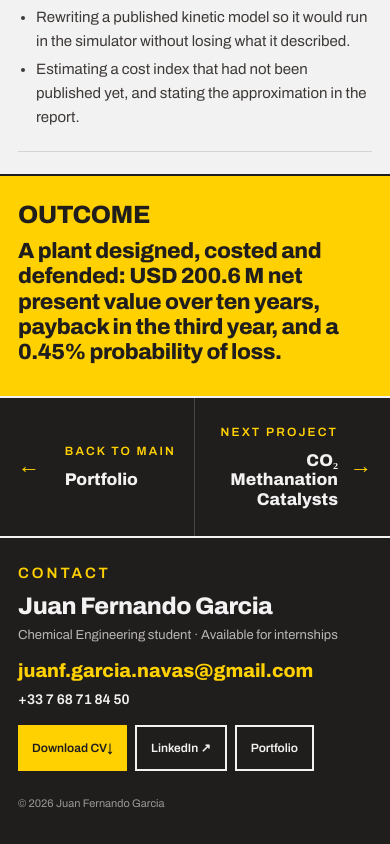
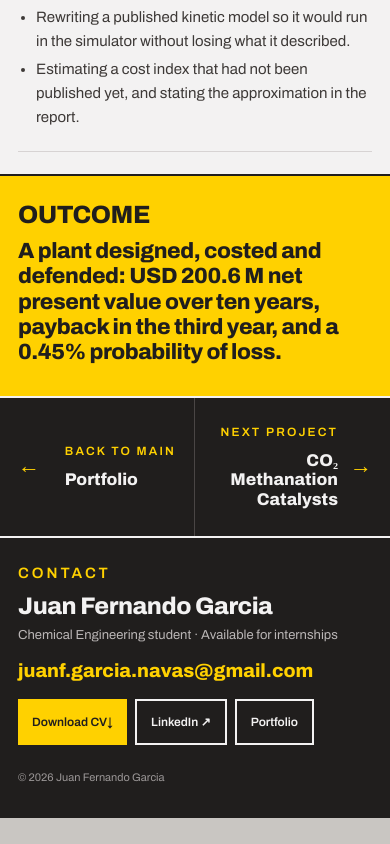
Before and after one commit to juanfernandogarcia/portfolio, a plain HTML site: page project-01.html in a window 390 px wide. Shown: the part 5057-5901 px from the top of the page. After the commit the page ends 5875 px from the top, so only its background shows below. Drawn offline with nearby package versions, Linux system fonts and the light colour scheme.

Commit message:
removed phone

```diff
--- a/project-01.html
+++ b/project-01.html
@@ -242,7 +242,6 @@ button:focus-visible,a:focus-visible{outline:2px solid #ffd100;outline-offset:2p
       <div style="font:800 24px/1.1 'Archivo';letter-spacing:-.02em;margin-top:12px">Juan Fernando Garcia</div>
       <div style="font:400 13px/1.45 'Archivo';color:#bab6b6;margin-top:6px">{{ role }}</div>
       <a href="mailto:juanf.garcia.navas@gmail.com" style="display:block;font:800 19px/1.2 'Archivo';color:#ffd100;text-decoration:none;margin-top:16px;word-break:break-all">juanf.garcia.navas@gmail.com</a>
-      <a href="tel:+33768718450" style="display:block;font:600 14px/1.3 'Archivo';color:#f3f2f2;text-decoration:none;margin-top:8px">+33 7 68 71 84 50</a>
       <div style="display:flex;gap:8px;margin-top:16px;flex-wrap:wrap">
         <button onClick="{{ openCv }}" style="all:unset;cursor:pointer;box-sizing:border-box;background:#ffd100;color:#201e1d;font:600 12px/1 'Archivo';padding:0 14px;height:46px;display:flex;align-items:center">{{ cvL }} ↓</button>
         <a href="https://www.linkedin.com/in/juan-fernando-garcia-navas-384146287/" target="_blank" rel="noopener" style="text-decoration:none;border:2px solid #f3f2f2;color:#f3f2f2;font:600 12px/1 'Archivo';padding:0 14px;height:46px;display:flex;align-items:center">LinkedIn ↗</a>
```
Also changed, not shown: index.html (+0 -1 lines), project-02.html (+0 -1 lines), project-03.html (+0 -1 lines), project-04.html (+0 -1 lines), project-05.html (+0 -1 lines), 3 other files.
